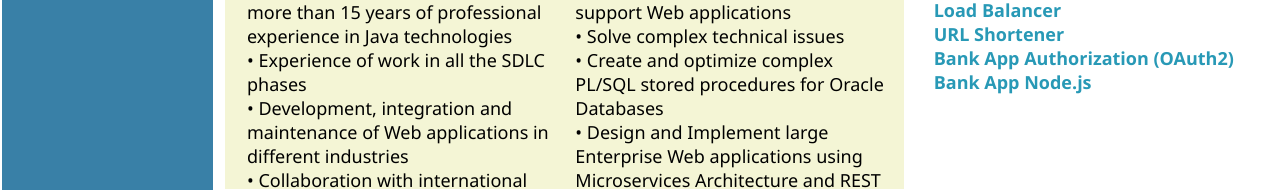
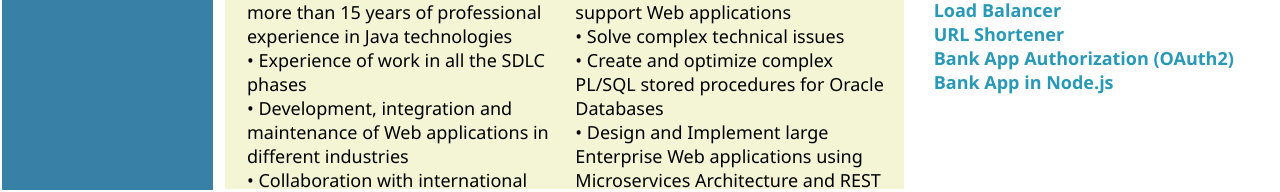
Before and after one commit to t0mk0us/tamaramelnikova, a React (Create React App) app: page /about in a window 1280 px wide. Shown: the part 449-641 px from the top of the page. Built offline with nearby package versions, Linux system fonts and the light colour scheme.

Commit message:
Corrected project description

```diff
--- a/src/i18n.js
+++ b/src/i18n.js
@@ -191,7 +191,7 @@ i18n
             project8: 'Load Balancer',
             project9: 'URL Shortener',
             project10: 'Bank App Authorization (OAuth2)',
-            project11: 'Bank App Node.js',
+            project11: 'Bank App in Node.js',
             contact_email: 'Contact by email',
             contact_phone: 'Contact by phone'
           }
@@ -359,7 +359,7 @@ i18n
             project8: 'Load Balancer',
             project9: 'URL Shortener',
             project10: 'Authorization pour appli Bank (OAuth2)',
-            project11: 'Appli Bank Node.js',
+            project11: 'Appli Bank en Node.js',
             contact_email: 'Contact par courriel',
             contact_phone: 'Contact par téléphone'
           }
```
